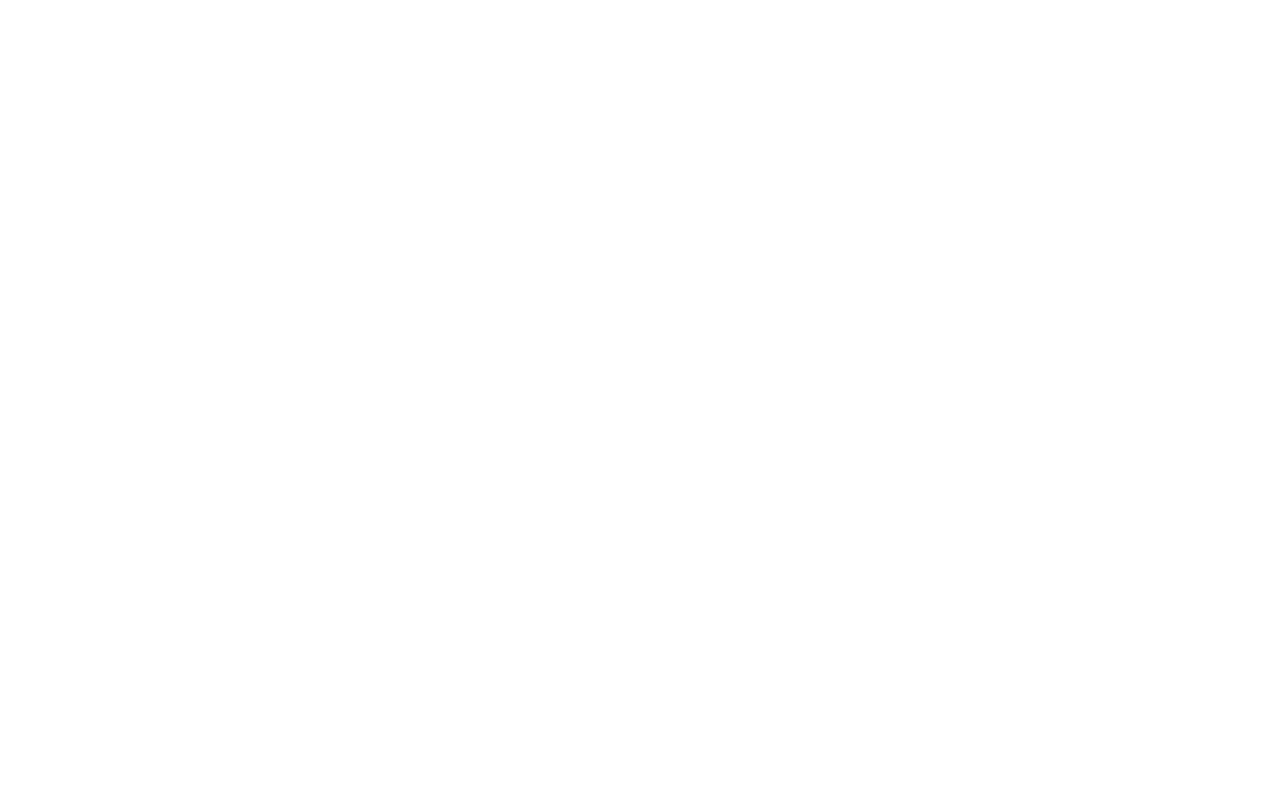
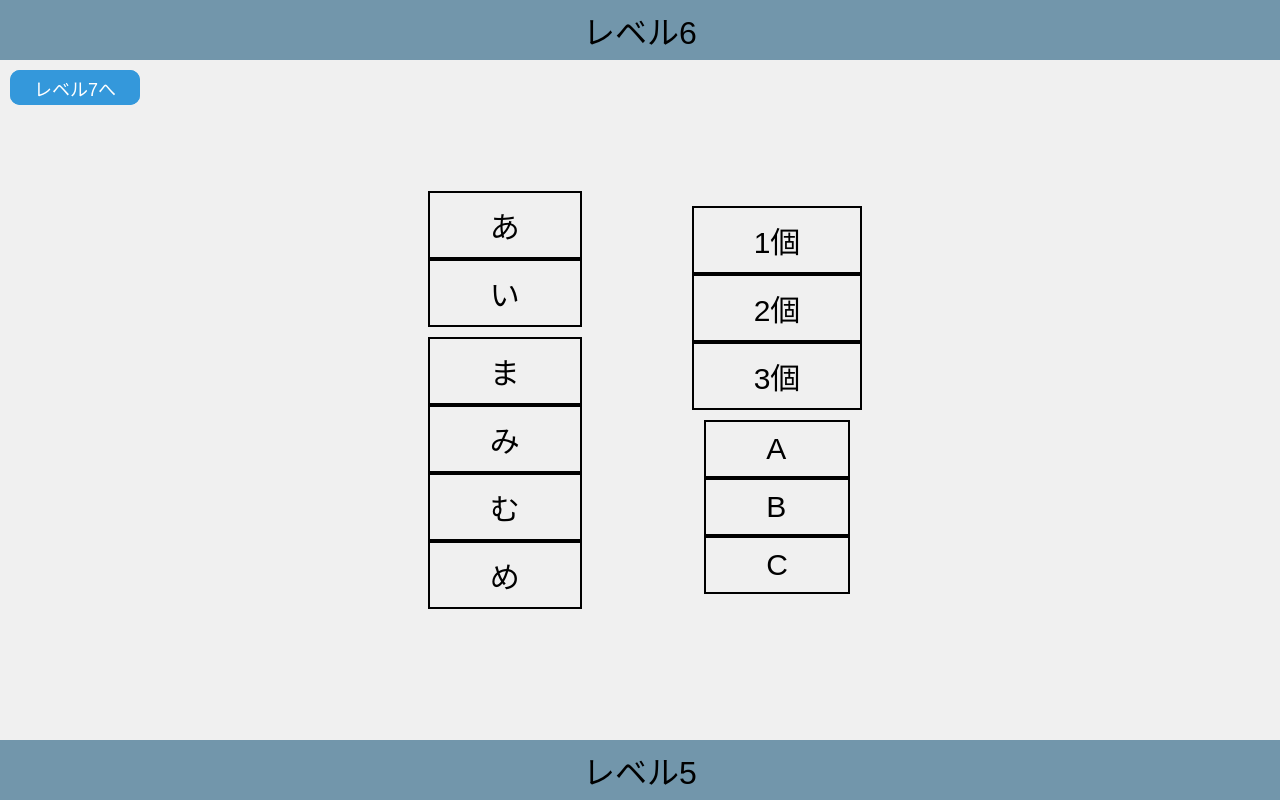
Before and after one commit to cucumber1117/practice, a React (Vite) app: page /level6 in a window 1280 px wide. Before the commit this address had no page. Built offline with nearby package versions, Linux system fonts and the light colour scheme.

Commit message:
レベル６list4だけ枠が変

```diff
--- /dev/null
+++ b/src/components/List/List.jsx
@@ -0,0 +1,16 @@
+import React from 'react'
+import styles from './List.module.css'
+
+const List = ({ names }) => {
+  return (
+    <ul className={styles['name-list']}>
+      {names.map((name, index) => (
+        <li key={index} className={styles['name-item']}>
+          {name}
+        </li>
+      ))}
+    </ul>
+  );
+}
+
+export default List;
--- /dev/null
+++ b/src/components/List/List.module.css
@@ -0,0 +1,13 @@
+.name-list {
+    list-style-type: none;
+    max-width: 300px;
+    font-size: 30px;
+    margin: 5px 0px; /* 横方向に余白 */
+    color: black;
+    padding: 0px 50px; /* 枠とテキストの間に余白を追加 */
+  }
+
+  .name-item {
+    padding: 10px 60px;/*上下10,左右15*/
+    border: 2px solid black;
+  }
--- a/src/main.jsx
+++ b/src/main.jsx
@@ -7,6 +7,7 @@ import Level2 from './pages/Level2/Level2'
 import Level3 from './pages/Level3/Level3'
 import Level4 from './pages/Level4/Level4'
 import Level5 from './pages/Level5/Level5'
+import Level6 from './pages/Level6/Level6'
 /*@fix:自分も最初は勘違いしていたが、.jsxファイルの呼び出しでは拡張子は付けなくていいらしい*/
 /*@1:遷移先ページが増えるごとにこの中にあるページも増え続ける*/
 createRoot(document.getElementById('root')).render(
@@ -22,6 +23,7 @@ createRoot(document.getElementById('root')).render(
         <Route path="/level3" element={<Level3 />} />
         <Route path="/level4" element={<Level4 />} />
         <Route path="/level5" element={<Level5 />} />
+        <Route path="/level6" element={<Level6 />} />
       </Routes>
     </BrowserRouter>
   </StrictMode>
--- a/src/pages/Level5/Level5.jsx
+++ b/src/pages/Level5/Level5.jsx
@@ -32,7 +32,7 @@ const Level5 = () => {
         レベル4へ
       </button>
 
-      {/*@fix5:２重.mapで表示することで2次元リストを並べる。
+      {/*:２重.mapで表示することで2次元リストを並べる。
       (※ちなみにこの書き方はレベル6以降では多分使わないためこういう書き方があることだけ知ってくれればと思う)*/}
       <div className={styles.level5Container}>
         {groupedLists.map((list, columnIndex) => (
--- /dev/null
+++ b/src/pages/Level6/Level6.jsx
@@ -0,0 +1,51 @@
+import React from 'react'
+import { useNavigate } from 'react-router-dom'
+import Header from '@/components/Header/Header'
+import Footer from '@/components/Footer/Footer'
+import List from '@/components/List/List'
+import styles from './Level6.module.css'
+
+const Level6 = () => {
+  const navigate = useNavigate()
+
+  const goToLevel7 = () => {
+    navigate('/Level7')
+  }
+
+  const goToLevel5 = () => {
+    navigate('/Level5')
+  }
+
+  const List1=['あ','い']
+  const List2=['ま','み','む','め']
+  const List3=['1個','2個','3個']
+  const List4=['A','B','C']
+
+
+  return (
+    <div>
+      <Header title="レベル6" />
+
+      <button className={styles.topButton} onClick={goToLevel5}>
+        レベル5へ
+      </button>
+      <button className={styles.topButton2} onClick={goToLevel7}>
+        レベル7へ
+      </button>
+      <div className={styles.level5Container}>
+      <div className={styles.column}>
+        <List names={List1} />
+        <List names={List2} />
+        </div>
+        <div className={styles.column}>
+        <List names={List3} />
+        <List names={List4} />
+        </div>
+      </div>
+
+      <Footer title="レベル5" />
+    </div>
+  )
+}
+
+export default Level6
--- /dev/null
+++ b/src/pages/Level6/Level6.module.css
@@ -0,0 +1,64 @@
+.level5Container {
+    height: 100vh;
+    display: flex;
+    justify-content: center;
+    align-items: center;
+    flex-direction: row;
+    background-color: #f0f0f0;
+    position: relative;
+    padding: 0;
+    margin: 0;
+    box-sizing: border-box;
+  }
+
+  .topButton {
+    position: absolute;/*　枠内の絶対座標　*/
+    width: 130px;
+    height: 35px;
+    top: 70px;
+    left: 10px;
+    font-size: 18px;
+    background-color: #3498db;
+    color: white;
+    z-index: 1000;
+    border: none;/*ボタンの枠*/
+    cursor: pointer;/*ボタンの上にカーソルが来たら手のマークに変更*/
+    border-radius: 10px;/*ぼたんの丸みをつけることができる。丸みの単位は最初は　px　で考え解くとやりやすいかも*/
+
+  }
+  .topButton2 {
+    position: absolute;
+    width: 130px;
+    height: 35px;
+    top: 70px;
+    left: 10px;
+    font-size: 18px;
+    background-color: #3498db;
+    color: white;
+    z-index: 1000;
+    border: none;
+    cursor: pointer;
+    border-radius: 10px;
+
+  }
+  .column{
+    display: flex;
+    flex-direction: column;
+    align-items: center;
+    padding-left: 10px;
+  }
+
+  .bottomRightButton {
+    width: 130px;
+    height: 35px;
+    position: absolute;
+    bottom: 70px;
+    right: 20px;
+    font-size: 18px;
+    background-color: #2ecc71;
+    color: white;
+    border: none;/*ボタンの枠*/
+    cursor: pointer;/*ボタンの上にカーソルが来たら手のマークに変更*/
+    border-radius: 10px;/*ぼたんの丸みをつけることができる。丸みの単位は最初は　px　で考え解くとやりやすいかも*/
+
+  }
```
